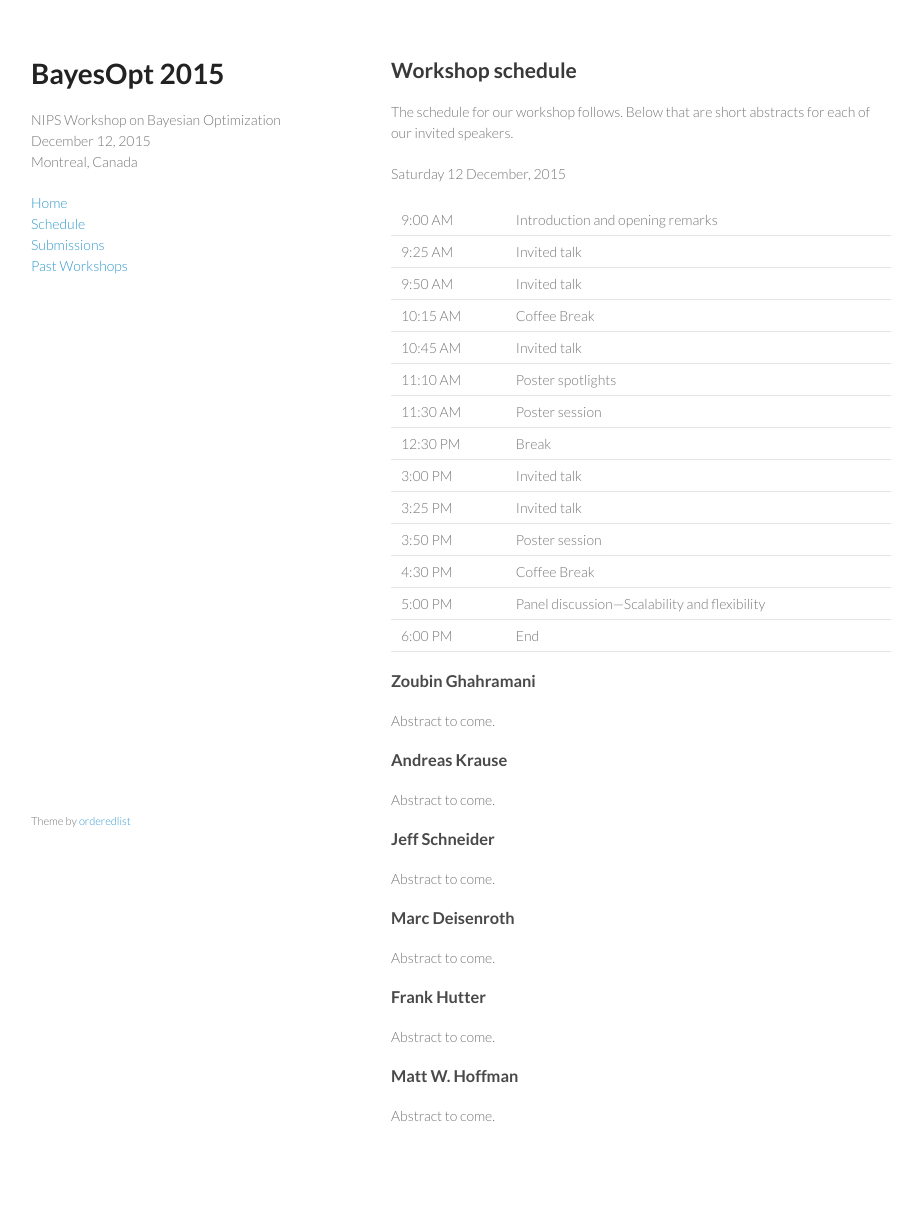
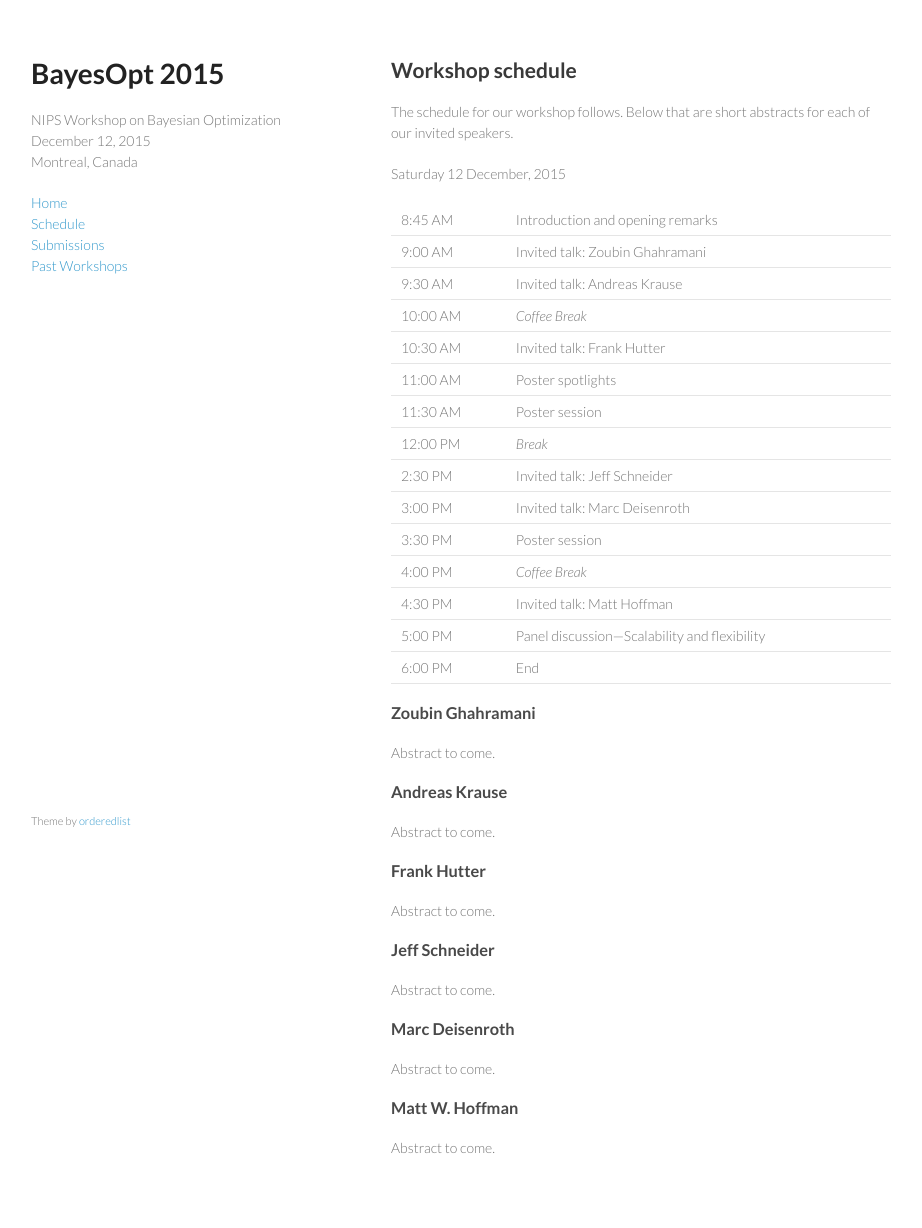
Before and after one commit to bayesopt/bayesopt.github.io, a Jekyll site: the page built from schedule.md, in a window 1280 px wide. Shown: the whole page, without its empty margins (179-1101 px from the left). Built offline with Jekyll 4.4.1, drawn with Linux system fonts in a browser that asks for light colours; before the commit the page ends 1196 px from its top, so only the background shows below that.

Commit message:
Modified schedule.

```diff
--- a/schedule.md
+++ b/schedule.md
@@ -12,18 +12,19 @@ of our invited speakers.
 Saturday 12 December, 2015
 
 | --------:| ---------------------------------------------------
-|  9:00 AM | Introduction and opening remarks
-|  9:25 AM | Invited talk
-|  9:50 AM | Invited talk
-| 10:15 AM | Coffee Break
-| 10:45 AM | Invited talk
-| 11:10 AM | Poster spotlights
+|  8:45 AM | Introduction and opening remarks
+|  9:00 AM | Invited talk: Zoubin Ghahramani
+|  9:30 AM | Invited talk: Andreas Krause
+| 10:00 AM | *Coffee Break*
+| 10:30 AM | Invited talk: Frank Hutter
+| 11:00 AM | Poster spotlights
 | 11:30 AM | Poster session
-| 12:30 PM | Break
-|  3:00 PM | Invited talk
-|  3:25 PM | Invited talk
-|  3:50 PM | Poster session
-|  4:30 PM | Coffee Break
+| 12:00 PM | *Break*
+|  2:30 PM | Invited talk: Jeff Schneider
+|  3:00 PM | Invited talk: Marc Deisenroth
+|  3:30 PM | Poster session
+|  4:00 PM | *Coffee Break*
+|  4:30 PM | Invited talk: Matt Hoffman
 |  5:00 PM | Panel discussion&mdash;Scalability and flexibility
 |  6:00 PM | End
 
@@ -36,6 +37,10 @@ Abstract to come.
 
 Abstract to come.
 
+### Frank Hutter
+
+Abstract to come.
+
 ### Jeff Schneider
 
 Abstract to come.
```
Also changed, not shown: other parts of schedule.md (+0 -4 lines).
